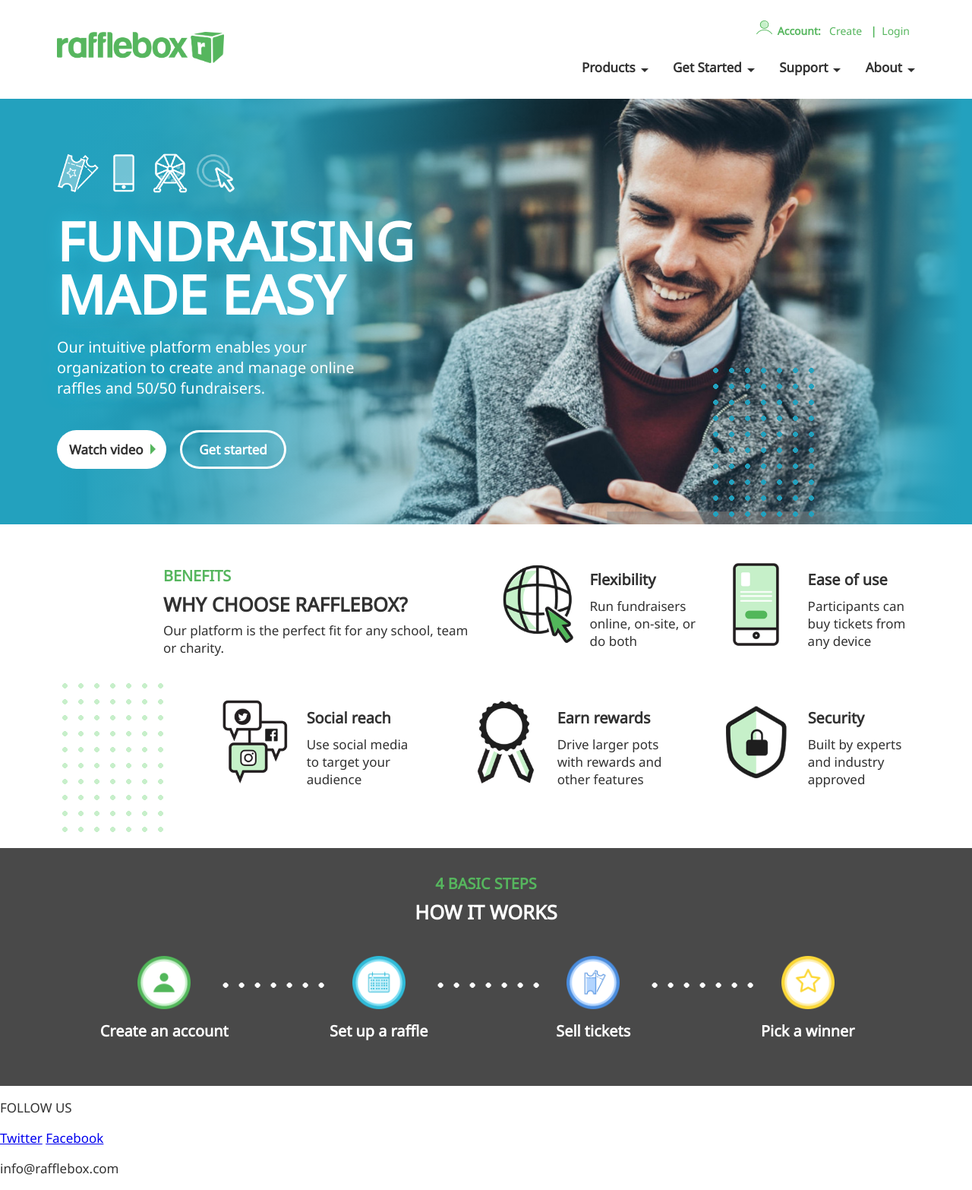
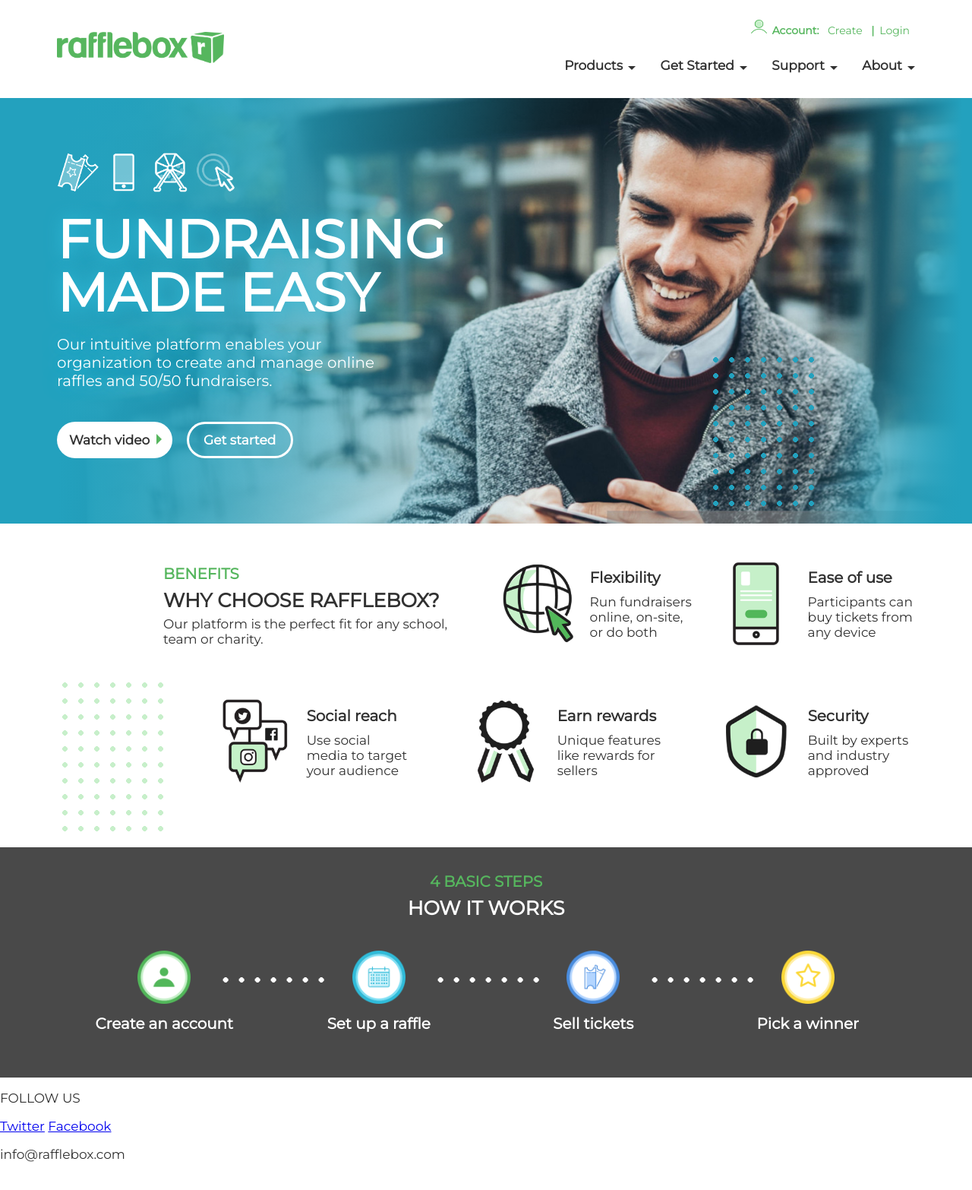
Before and after one commit to vinpiotrowski/rafflebox2, a Jekyll site: the page built from index.md, in a window 1280 px wide. Shown: the whole page at 76% size. Built offline with Jekyll 4.4.1, drawn with Linux system fonts in a browser that asks for light colours.

Commit message:
Changed the font

```diff
--- a/_includes/head.html
+++ b/_includes/head.html
@@ -6,7 +6,7 @@
   <title>Rafflebox | {% if page.title %}{{ page.title }}{% else %}{{ site.title }}{% endif %}</title>
   <meta name="description" content="{% if page.description %}{{ page.description | strip_html | strip_newlines | truncate: 160 }}{% else %}{{ site.description }}{% endif %}">
 
-  <link href="https://fonts.googleapis.com/css?family=Noto+Sans" rel="stylesheet">
+  <link href="https://fonts.googleapis.com/css?family=Montserrat&display=swap" rel="stylesheet">
 
   <link rel="stylesheet" href="{{ './css/main.css' | prepend: site.baseurl }}">
   <link rel="canonical" href="{{ page.url | replace:'index.html','' | prepend: site.baseurl | prepend: site.url }}">
--- a/_sass/_hero.scss
+++ b/_sass/_hero.scss
@@ -60,7 +60,7 @@
 
     @media(min-width: 768px) {
       padding: 35px 0;
-      max-width: 420px;
+      max-width: 455px;
     }
 
     > * {
--- a/css/main.scss
+++ b/css/main.scss
@@ -6,7 +6,7 @@
 
 
 // Our variables
-$base-font: 'Noto Sans', sans-serif;
+$base-font: 'Montserrat', sans-serif;
 
 $white: #FFFFFF;
 
--- a/index.md
+++ b/index.md
@@ -32,7 +32,7 @@ benefit-description-3="Use social media to target your audience"
 
 benefit-img-4="./images/benefit-reward.png"
 benefit-heading-4="Earn rewards"
-benefit-description-4="Drive larger pots with rewards and other features"
+benefit-description-4="Unique features like rewards for sellers"
 
 benefit-img-5="./images/benefit-security.png"
 benefit-heading-5="Security"
```
